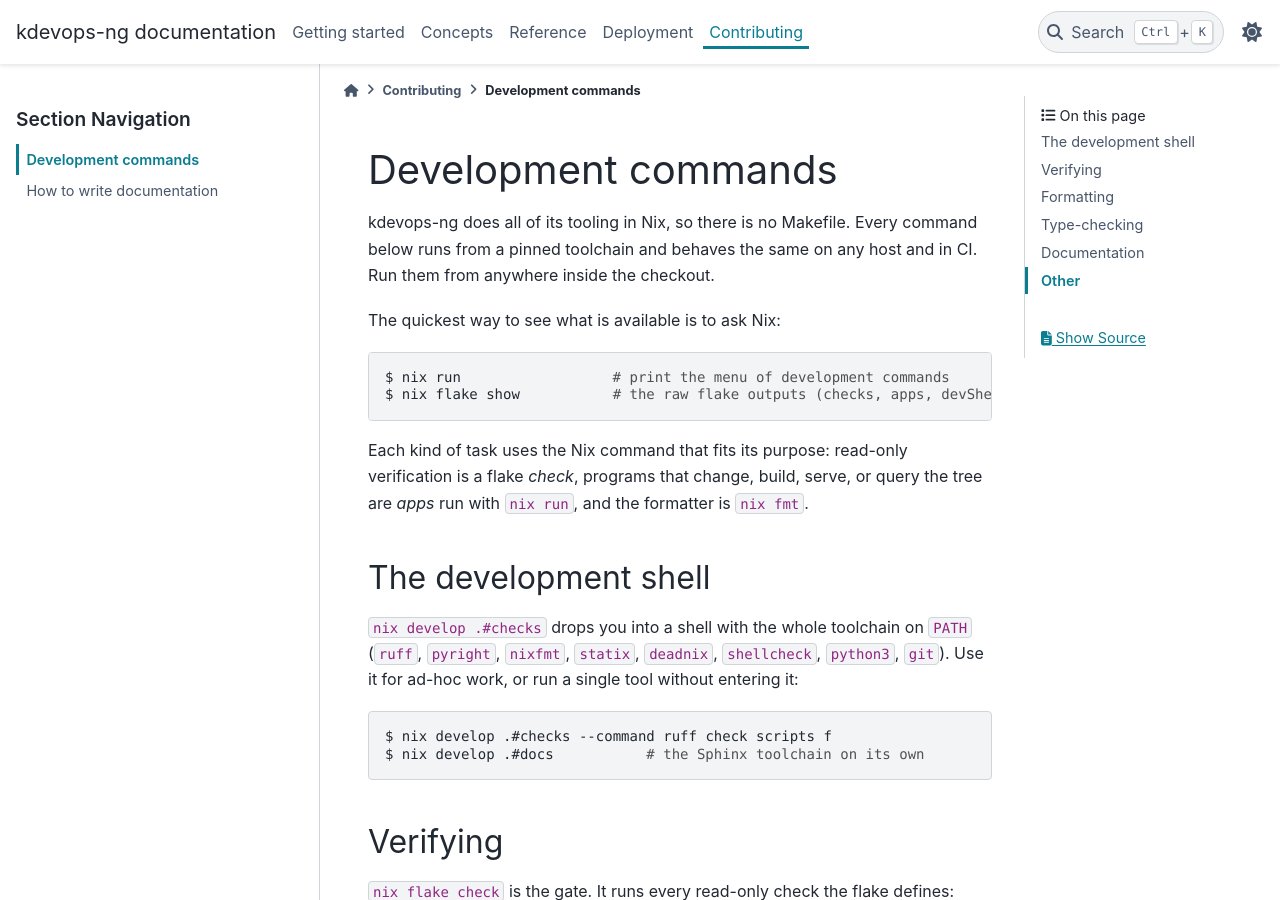
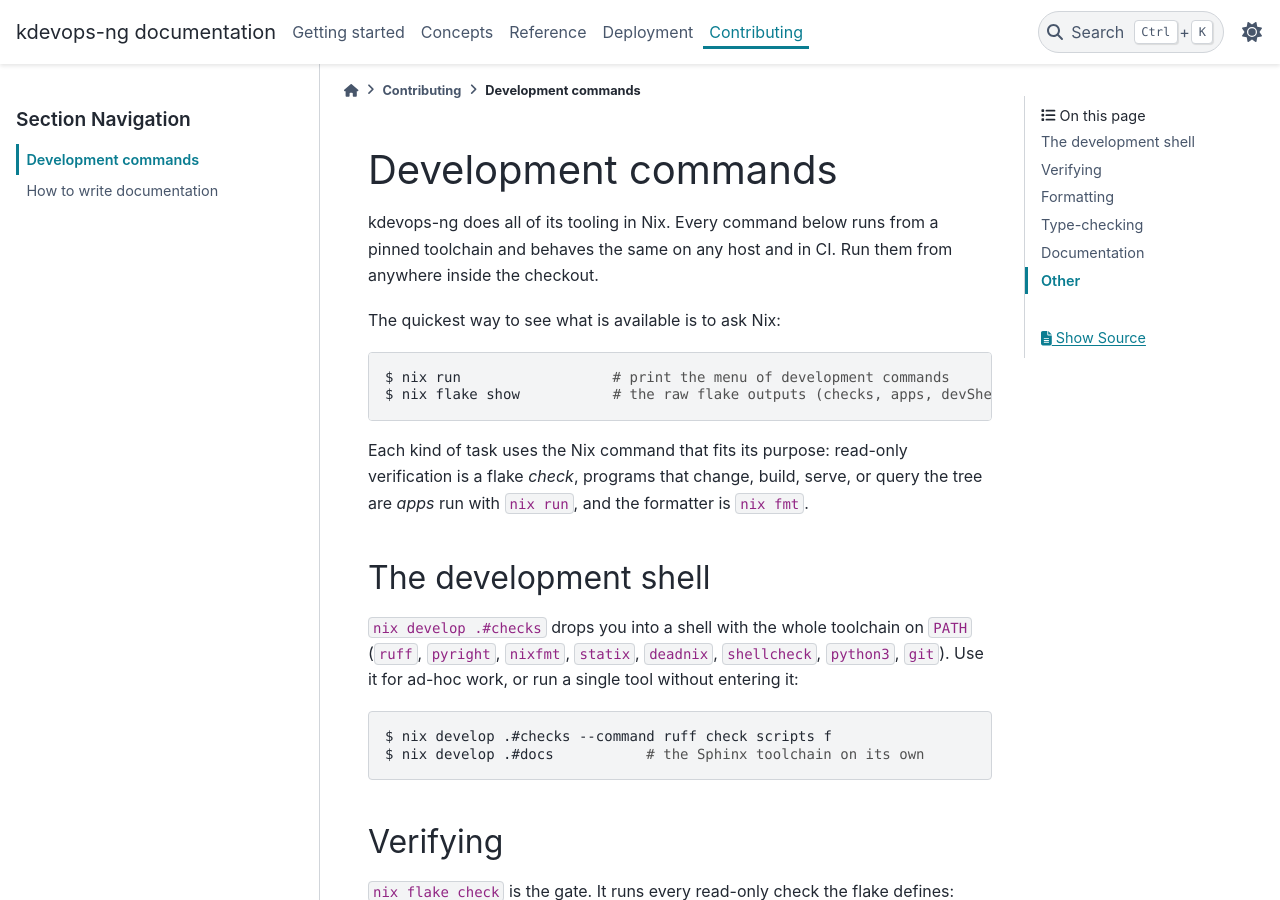
Before and after one commit to dagomez137/kdevops-ng, a Sphinx documentation site: the page built from docs/contributing/development.rst, in a window 1280 px wide and 900 px high. Built offline with Sphinx 7.4.7 and the PyData theme 0.15.4, drawn with Linux system fonts in a browser that asks for light colours.

Commit message:
docs: drop the redundant no-Makefile asides
The help menu, the development guide, and CLAUDE.md each pointed out that there
is no Makefile. A reader sees that from the commands themselves, so the asides
add nothing; remove them.

Generated-by: Claude AI
Signed-off-by: Daniel Gomez <da.gomez@kernel.org>

```diff
--- a/docs/contributing/development.rst
+++ b/docs/contributing/development.rst
@@ -4,9 +4,9 @@
 Development commands
 ====================
 
-kdevops-ng does all of its tooling in Nix, so there is no Makefile. Every
-command below runs from a pinned toolchain and behaves the same on any host and
-in CI. Run them from anywhere inside the checkout.
+kdevops-ng does all of its tooling in Nix. Every command below runs from a
+pinned toolchain and behaves the same on any host and in CI. Run them from
+anywhere inside the checkout.
 
 The quickest way to see what is available is to ask Nix:
 
```
Also changed, not shown: CLAUDE.md (+2 -2 lines), 1 other file.
